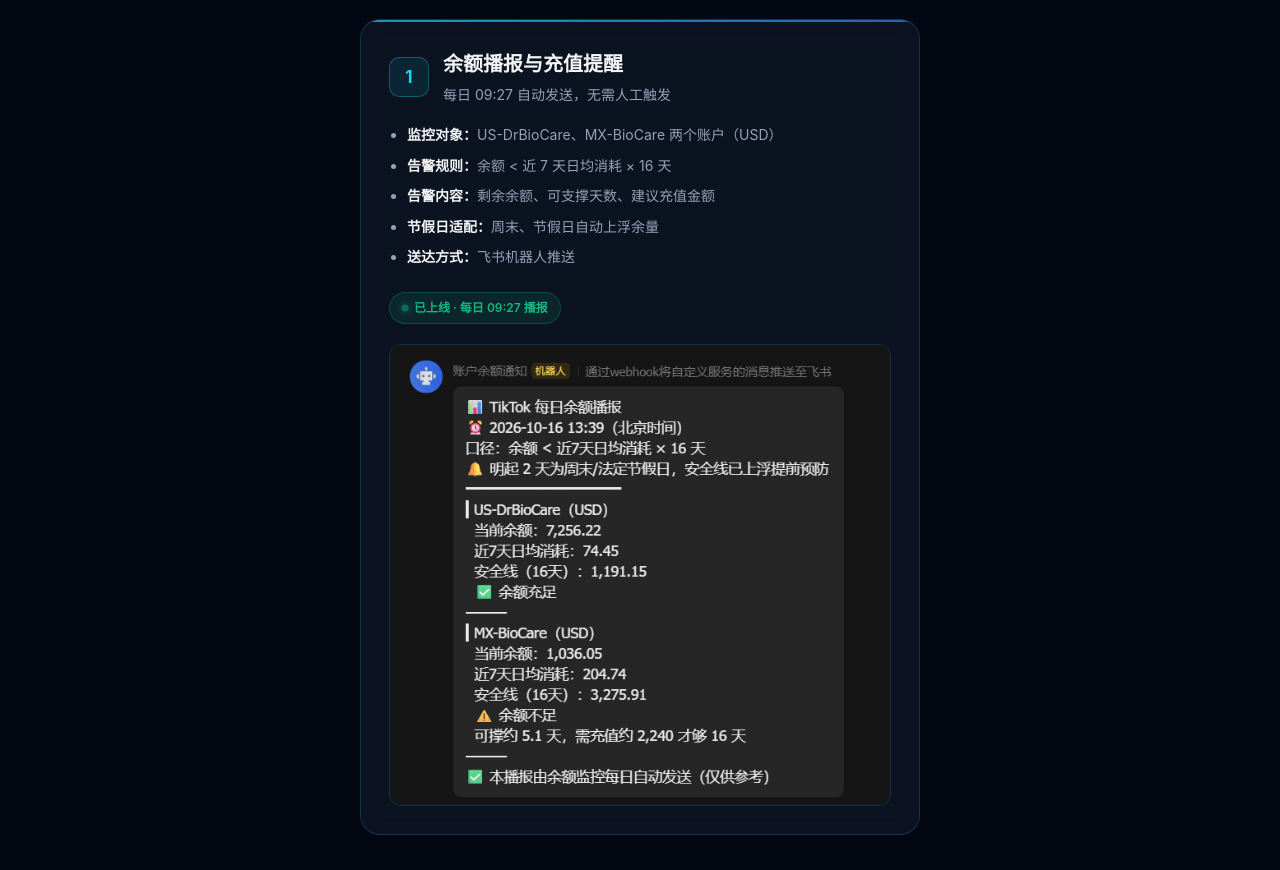
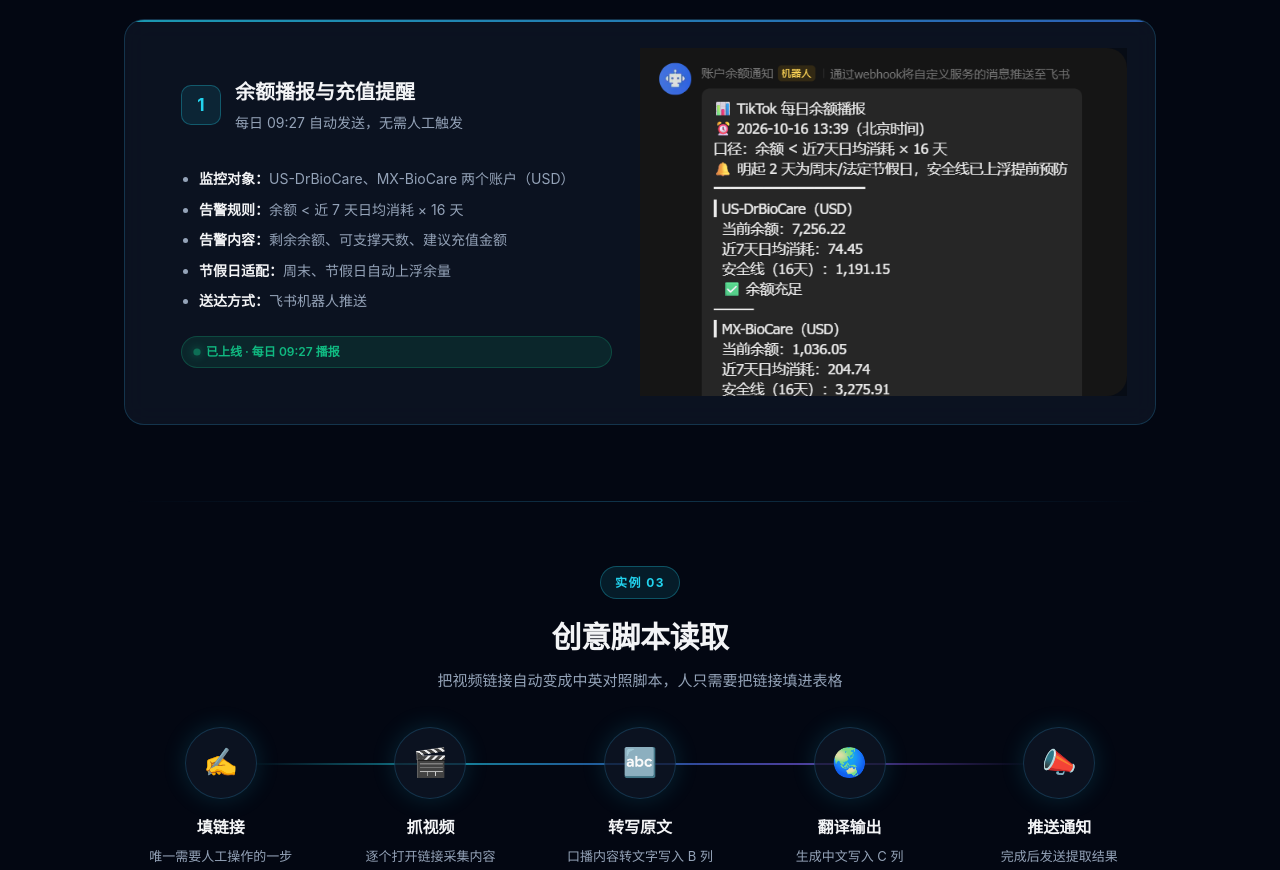
Before and after one commit to BBHUTU/gmvmax-flow, a plain HTML site: page index.html in a window 1280 px wide. Shown: the part 1740-2610 px from the top of the page. Drawn offline with Linux system fonts and the light colour scheme.

Commit message:
update index.html

```diff
--- a/index.html
+++ b/index.html
@@ -238,6 +238,45 @@
     /* 单卡片实例：限宽居中，避免截图被过度放大 */
     .cards.single { max-width: 560px; margin-inline: auto; }
 
+    /* 左右分栏卡片（实例02）：左文右图，截图 cover 上半部分 */
+    .cards.split { grid-template-columns: 1fr; }
+
+    .card-split {
+      display: grid;
+      grid-template-columns: 1fr 1fr;
+      align-items: stretch;
+      padding: 0;
+      min-height: 320px;
+    }
+
+    .card-split .card-main {
+      padding: 28px;
+      display: flex;
+      flex-direction: column;
+    }
+
+    .card-split .card-main ul { flex: 1; }
+
+    .card-split .card-media {
+      position: relative;
+      min-height: 320px;
+      overflow: hidden;
+      background: rgba(0,0,0,0.3);
+    }
+
+    .card-split .card-media img {
+      position: absolute;
+      inset: 0;
+      width: 100%;
+      height: 100%;
+      object-fit: cover;
+      object-position: top;
+      border-radius: 0 20px 20px 0;
+      transition: transform 0.35s ease;
+    }
+
+    .card-split:hover .card-media img { transform: scale(1.03); }
+
     .card {
       background: var(--bg-card);
       border: 1px solid var(--border);
@@ -371,6 +410,9 @@
       .pipeline::before { display: none; }
       .cards { grid-template-columns: 1fr; }
       .toc { display: none; }
+      .card-split { grid-template-columns: 1fr; }
+      .card-split .card-media { min-height: 240px; border-radius: 0 0 20px 20px; }
+      .card-split .card-media img { border-radius: 0 0 20px 20px; }
     }
 
     footer {
@@ -528,8 +570,9 @@
         </div>
       </div>
 
-      <div class="cards single">
-        <article class="card">
+      <div class="cards split">
+        <article class="card card-split">
+          <div class="card-main">
             <div class="card-header">
               <div class="card-badge">1</div>
               <div>
@@ -545,7 +588,8 @@
               <li><strong>送达方式：</strong>飞书机器人推送</li>
             </ul>
             <span class="status-pill">已上线 · 每日 09:27 播报</span>
-          <div class="screenshot">
+          </div>
+          <div class="card-media">
             <img src="images/balance_msg.png" alt="账户余额播报截图" />
           </div>
         </article>
```
Lines whose indentation alone changed are shown as unchanged.
